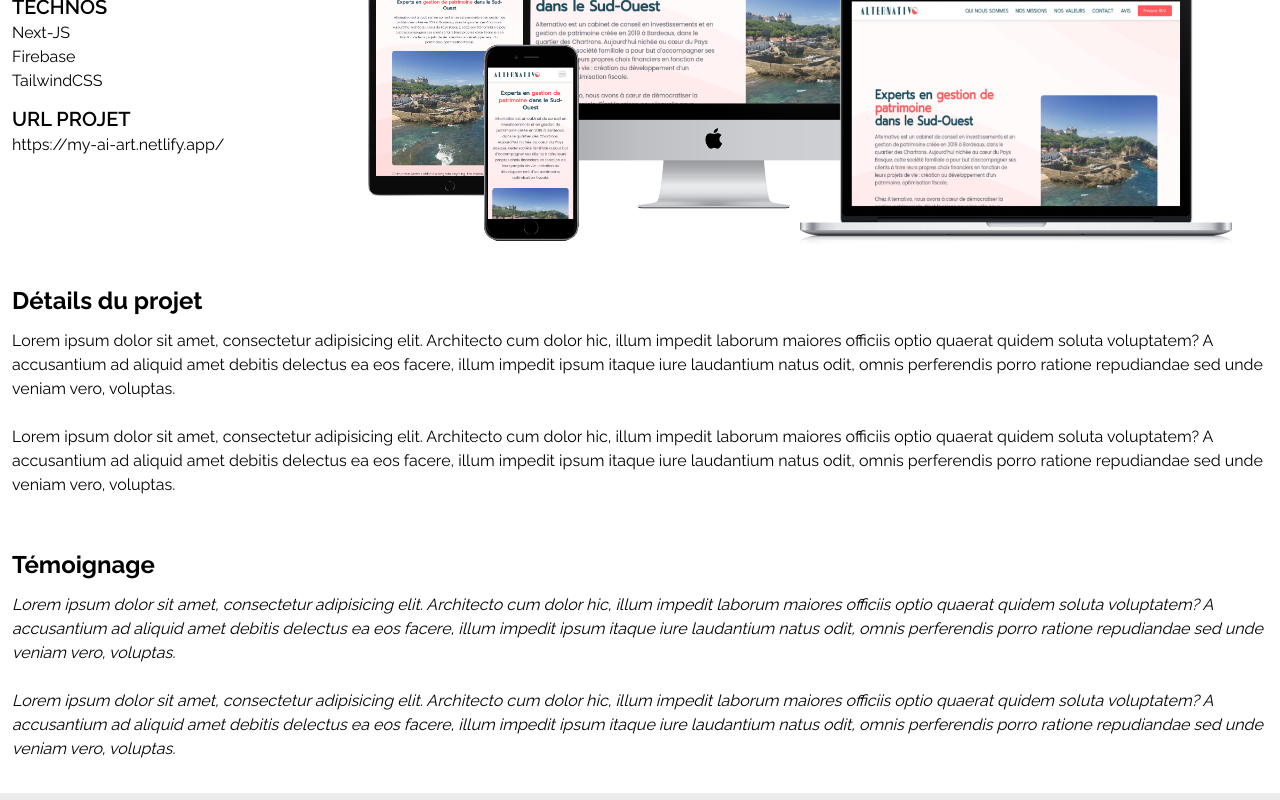
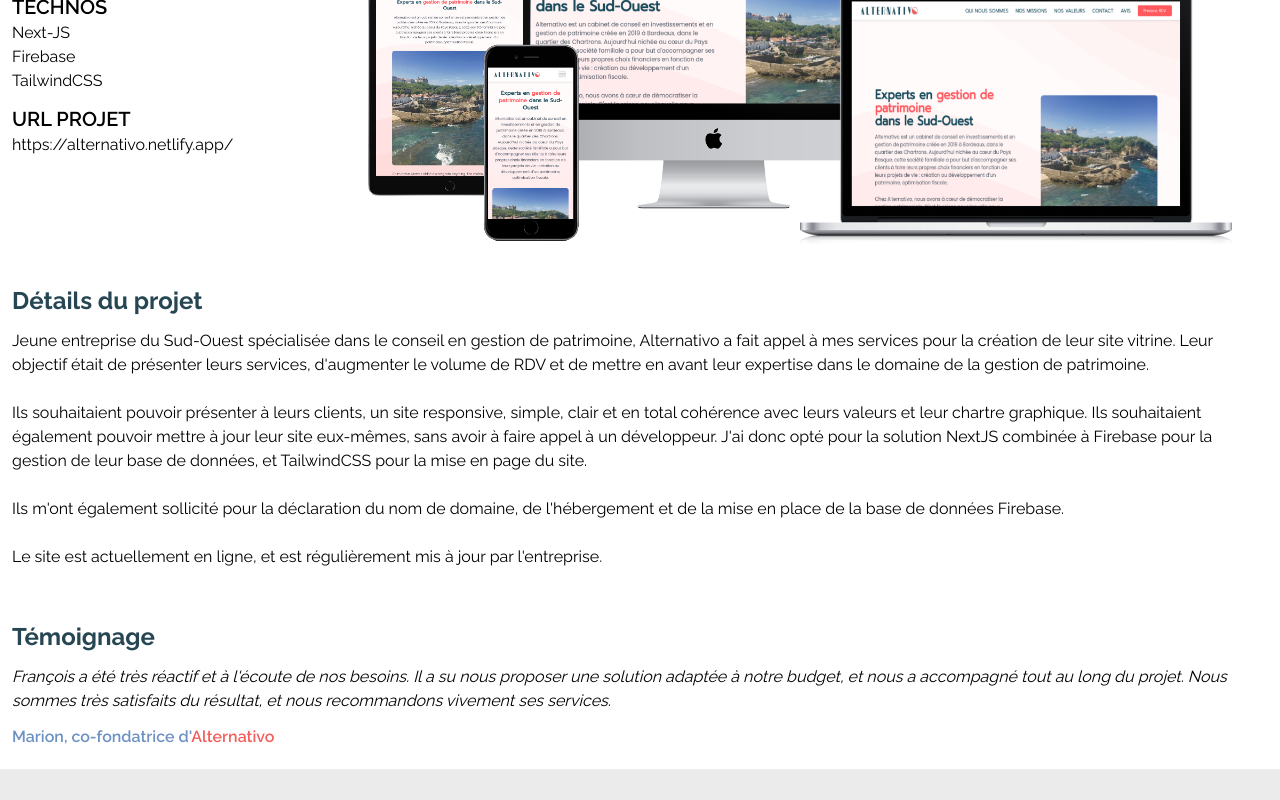
Before and after one commit to FCHDev/portfolio-2023, a React (Create React App) app: page /projet-detail/2 in a window 1280 px wide. Shown: the part 340-1140 px from the top of the page. Built offline with nearby package versions, Linux system fonts and the light colour scheme; a web font is replaced by a local one.

Commit message:
Ajout numéro de tél en page Contact / Amélioration globale avant migration en prod

```diff
--- a/src/Components/Navbar.js
+++ b/src/Components/Navbar.js
@@ -107,12 +107,16 @@
         <div className="fixed flex sm:justify-center items-center bg-bleu-vert top-0 w-full h-[10vh] shadow-lg z-20">
             <div onClick={() => setIsOpen(!isOpen)}
                  className="text-3xl w-8 absolute right-8 top-5 md:top-10 cursor-pointer lg:hidden z-20">
-                {isOpen ? closeBurger : <div className="w-full flex justify-end text-jaune lg:hidden font-headerTitle text-3xl">
-                    <span>Menu</span>
-                </div> }
+                {isOpen ? closeBurger :
+                    <div className="w-full flex justify-end text-jaune lg:hidden font-headerTitle text-3xl">
+                        <span>Menu</span>
+                    </div>}
             </div>
             <div className="absolute sm:hidden">
-                <img className="h-[65px] w-auto ml-5" src={monLogo} alt="écran d'ordinateur en logo avec le nom Knight and Dev écrit en-dessous"/>
+                <NavLink to={'/'}>
+                    <img className="h-[65px] w-auto ml-5" src={monLogo}
+                         alt="écran d'ordinateur en logo avec le nom Knight and Dev écrit en-dessous"/>
+                </NavLink>
             </div>
             <div className={`
                     lg:w-4/6
--- a/src/Datas/portfoliodb.js
+++ b/src/Datas/portfoliodb.js
@@ -224,7 +224,7 @@
         color: "bg-jaune",
         textColor: "text-jaune",
         year: "2023",
-        url: "https://my-ai-art.netlify.app/",
+        url: "https://alternativo.netlify.app/",
         git: "https://github.com/FCHDev/ai-art-browser",
         cover: alternativo,
         logo: alternativoLogo,
@@ -234,8 +234,16 @@
         language: "Fr",
         professional: true,
         description: "Un joli projet de landing page pour une toute jeune entreprise du Sud-Ouest spécialisée dans le conseil en gestion de patrimoine.",
-        projectDescription:["Lorem ipsum dolor sit amet, consectetur adipisicing elit. Architecto cum dolor hic, illum impedit laborum maiores officiis optio quaerat quidem soluta voluptatem? A accusantium ad aliquid amet debitis delectus ea eos facere, illum impedit ipsum itaque iure laudantium natus odit, omnis perferendis porro ratione repudiandae sed unde veniam vero, voluptas.", "Lorem ipsum dolor sit amet, consectetur adipisicing elit. Architecto cum dolor hic, illum impedit laborum maiores officiis optio quaerat quidem soluta voluptatem? A accusantium ad aliquid amet debitis delectus ea eos facere, illum impedit ipsum itaque iure laudantium natus odit, omnis perferendis porro ratione repudiandae sed unde veniam vero, voluptas."],
-        testimony: ["Lorem ipsum dolor sit amet, consectetur adipisicing elit. Architecto cum dolor hic, illum impedit laborum maiores officiis optio quaerat quidem soluta voluptatem? A accusantium ad aliquid amet debitis delectus ea eos facere, illum impedit ipsum itaque iure laudantium natus odit, omnis perferendis porro ratione repudiandae sed unde veniam vero, voluptas.", "Lorem ipsum dolor sit amet, consectetur adipisicing elit. Architecto cum dolor hic, illum impedit laborum maiores officiis optio quaerat quidem soluta voluptatem? A accusantium ad aliquid amet debitis delectus ea eos facere, illum impedit ipsum itaque iure laudantium natus odit, omnis perferendis porro ratione repudiandae sed unde veniam vero, voluptas."],
+        projectDescription:[
+            "Jeune entreprise du Sud-Ouest spécialisée dans le conseil en gestion de patrimoine, Alternativo a fait appel à mes services pour la création de leur site vitrine. Leur objectif était de présenter leurs services, d'augmenter le volume de RDV et de mettre en avant leur expertise dans le domaine de la gestion de patrimoine.",
+            "Ils souhaitaient pouvoir présenter à leurs clients, un site responsive, simple, clair et en total cohérence avec leurs valeurs et leur chartre graphique. Ils souhaitaient également pouvoir mettre à jour leur site eux-mêmes, sans avoir à faire appel à un développeur. J'ai donc opté pour la solution NextJS combinée à Firebase pour la gestion de leur base de données, et TailwindCSS pour la mise en page du site.",
+            "Ils m'ont également sollicité pour la déclaration du nom de domaine, de l'hébergement et de la mise en place de la base de données Firebase.",
+            "Le site est actuellement en ligne, et est régulièrement mis à jour par l'entreprise."
+        ],
+        testimony: [
+            "François a été très réactif et à l'écoute de nos besoins. Il a su nous proposer une solution adaptée à notre budget, et nous a accompagné tout au long du projet. Nous sommes très satisfaits du résultat, et nous recommandons vivement ses services."
+        ],
+        clientName: "Marion, co-fondatrice d'",
         api: "API utilisée : Google Firebase",
     },
     {
@@ -253,8 +261,15 @@
         language: "Fr",
         professional: true,
         description: "Optimisation du référencement naturel pour le site Mysteries Hunt, spécialiste du Team building et des Enquêtes historiques à Versailles ou Paris.",
-        projectDescription:["Lorem ipsum dolor sit amet, consectetur adipisicing elit. Architecto cum dolor hic, illum impedit laborum maiores officiis optio quaerat quidem soluta voluptatem? A accusantium ad aliquid amet debitis delectus ea eos facere, illum impedit ipsum itaque iure laudantium natus odit, omnis perferendis porro ratione repudiandae sed unde veniam vero, voluptas.", "Lorem ipsum dolor sit amet, consectetur adipisicing elit. Architecto cum dolor hic, illum impedit laborum maiores officiis optio quaerat quidem soluta voluptatem? A accusantium ad aliquid amet debitis delectus ea eos facere, illum impedit ipsum itaque iure laudantium natus odit, omnis perferendis porro ratione repudiandae sed unde veniam vero, voluptas."],
-        testimony: ["Lorem ipsum dolor sit amet, consectetur adipisicing elit. Architecto cum dolor hic, illum impedit laborum maiores officiis optio quaerat quidem soluta voluptatem? A accusantium ad aliquid amet debitis delectus ea eos facere, illum impedit ipsum itaque iure laudantium natus odit, omnis perferendis porro ratione repudiandae sed unde veniam vero, voluptas.", "Lorem ipsum dolor sit amet, consectetur adipisicing elit. Architecto cum dolor hic, illum impedit laborum maiores officiis optio quaerat quidem soluta voluptatem? A accusantium ad aliquid amet debitis delectus ea eos facere, illum impedit ipsum itaque iure laudantium natus odit, omnis perferendis porro ratione repudiandae sed unde veniam vero, voluptas."],
+        projectDescription:[
+            "Depuis maintenant plus de 10 ans, Mysteries Hunt organise des enquêtes spatio-temporelles, des jeux de piste, escape game ou encore Team Building à Versailles ou au coeur de Paris. Une forte concurrence dans ce domaine se fait aujourd'hui plus forte, et l'objectif principal de la mission était l'amélioration de leur référencement naturel.",
+            "Le site étant hébergé depuis la création sur Wix, j'ai d'abord du définir les intentions de recherches les plus pertinentes (avec une forte volonté de s'orienter vers des prestations B2B / Team building), redéfinir tous les titres des médias en ligne, gestion des titres, des métadonnées, des adresses en page d'accueil, etc...",
+            "L'audit et la mise en place de la stratégie SEO ont été réalisés en 1 mois. Le site a été optimisé pour les moteurs de recherche, et les résultats sont très satisfaisants. Le site est actuellement en première page de Google pour les mots clés les plus importants, et le trafic est en constante augmentation."
+        ],
+        testimony: [
+            "François a été très réactif et à l'écoute de nos besoins. Il a su nous écouter, et nous a accompagné tout au long du projet. Points forts : la communication et la disponibilité de François ont été particulièrement déterminantes. Notre business est très saisonnier, c'est pourquoi, nous voulions profiter de la période hivernale pour travailler notre visibilité en ligne et nous assurer un meilleur référencement pour les mois de printemps et d'été qui arrivent. Nous recommandons vivement ses services."
+        ],
+        clientName: "Cyril, co-fondateur de ",
     },
     {
         name: "Audio player",
--- a/src/Pages/Contact.js
+++ b/src/Pages/Contact.js
@@ -60,7 +60,7 @@
                     <button
                         className="flex items-center justify-center mx-auto bg-[#FFCB47] text-bleu-vert font-bodyText font-bold px-5 py-2 rounded-2xl transition ease-in-out lg:hover:-translate-y-1 lg:hover:scale-105 duration-300 mt-5 mb-8 lg:mb-16 ">
                         <img src={phone} alt="telephone icon"/>
-                        <span className="ml-2 md:block hidden">06 43 65 51 38</span>
+                        <a href="tel:+33643655138" className="ml-2 md:block hidden">06 43 65 51 38</a>
                     </button>
                     <form action="#" ref={formRef} className="space-y-8">
                         {/*NOM*/}
@@ -126,7 +126,7 @@
                         {/*        onClick={() => setModal(true)}>*/}
                         {/*    TEST*/}
                         {/*</button>*/}
-                        <div className="text-xs">
+                        <div className="text-xs font-bodyFont2">
                             * Champs obligatoires
                         </div>
                     </form>
--- a/src/Pages/ProjetPage.js
+++ b/src/Pages/ProjetPage.js
@@ -41,7 +41,7 @@
                 </div>
             </div>
             <div className="min-h-[30vh] font-bodyFont2 w-full flex flex-col justify-center px-3 py-5">
-                <h1 className="text-2xl font-bold">
+                <h1 className="text-2xl font-bold text-bleu-vert">
                     Détails du projet
                 </h1>
                 {monProjet?.projectDescription?.map((desc, index) => (
@@ -49,12 +49,13 @@
                 ))}
             </div>
             <div className="min-h-[20vh] font-bodyFont2 w-full flex flex-col justify-center px-3 py-5">
-                <h1 className="text-2xl font-bold">
+                <h1 className="text-2xl font-bold text-bleu-vert">
                     Témoignage
                 </h1>
                 {monProjet?.testimony?.map((test, index) =>
                     (<p className="my-3 text-base italic" key={index}>{test}</p>))
                 }
+                <span className="font-semibold text-silver-lake">{monProjet?.clientName}<span className="text-rose-rouge">{monProjet?.name}</span></span>
             </div>
         </div>
     );
```
